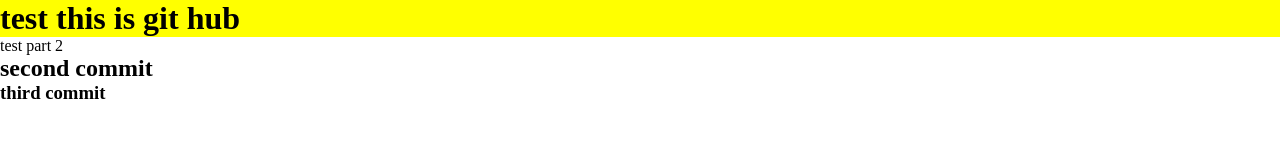
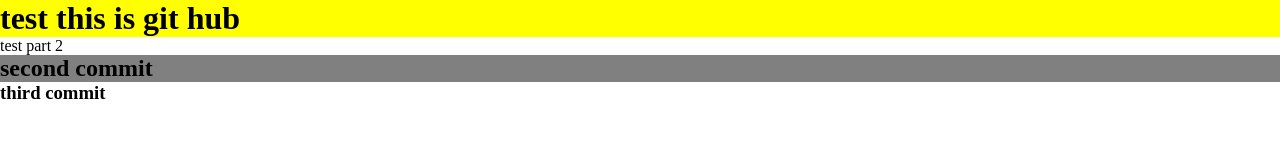
Before and after one commit to paynetw/ProjectWork, a plain HTML site: page index.html in a window 1280 px wide. Drawn offline with Linux system fonts and the light colour scheme.

Commit message:
Styles update

```diff
--- a/styles.css
+++ b/styles.css
@@ -6,3 +6,7 @@
 h1{
     background-color:yellow;
 }
+
+h2{
+	background-color: grey;
+}
```
